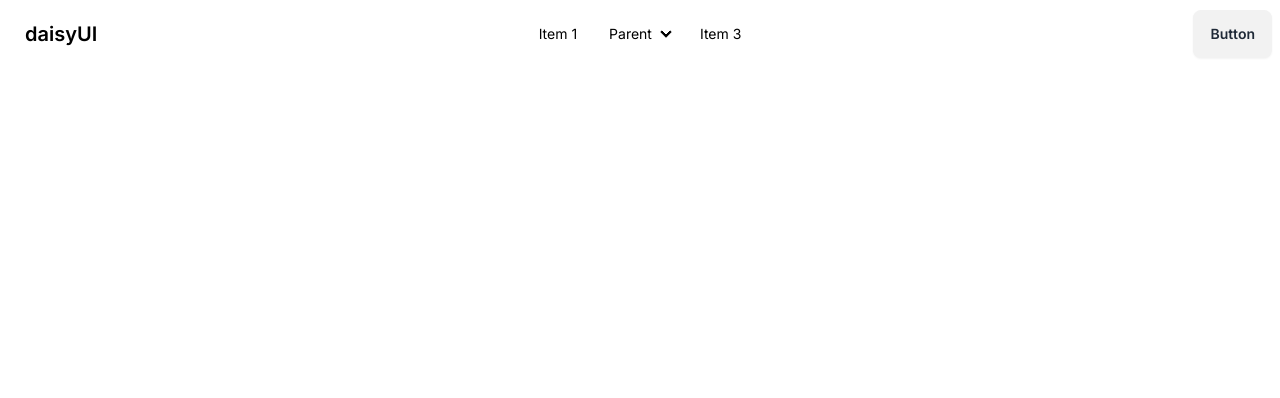
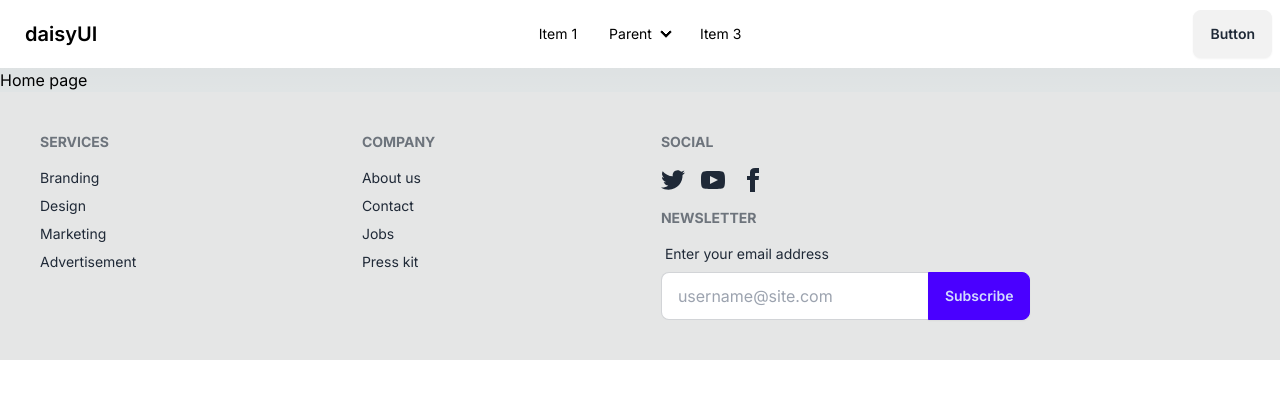
Before and after one commit to Mirza2018/next-level-services, a Next.js app: page / in a window 1280 px wide. Shown: the top 398 px of the page. Built offline with nearby package versions, Linux system fonts and the light colour scheme.

Commit message:
footer add

```diff
--- a/src/app/layout.js
+++ b/src/app/layout.js
@@ -1,6 +1,7 @@
 import { Inter } from "next/font/google";
 import "./globals.css";
 import Navber from "@/components/Shared/Navber";
+import Footer from "@/components/Shared/Footer";
 
 const inter = Inter({ subsets: ["latin"] });
 
@@ -17,7 +18,7 @@
 
         {children}
 
-
+        <Footer/>
 
         </body>
     </html>
--- a/src/app/page.js
+++ b/src/app/page.js
@@ -1,9 +1,10 @@
-import Image from "next/image";
+import Homepage from "@/components/Homepages/Homepage";
+
 
 export default function Home() {
   return (
     <main className="">
-
+<Homepage></Homepage>
     </main>
   );
 }
--- /dev/null
+++ b/src/components/Homepages/Homepage.jsx
@@ -0,0 +1,11 @@
+import React from 'react';
+
+const Homepage = () => {
+    return (
+        <div>
+            Home page
+        </div>
+    );
+};
+
+export default Homepage;
--- /dev/null
+++ b/src/components/Shared/Footer.jsx
@@ -0,0 +1,85 @@
+import React from 'react';
+
+const Footer = () => {
+    return (
+        <footer className="footer bg-base-300 text-base-content p-10">
+  <nav>
+    <h6 className="footer-title">Services</h6>
+    <a className="link link-hover">Branding</a>
+    <a className="link link-hover">Design</a>
+    <a className="link link-hover">Marketing</a>
+    <a className="link link-hover">Advertisement</a>
+  </nav>
+  <nav>
+    <h6 className="footer-title">Company</h6>
+    <a className="link link-hover">About us</a>
+    <a className="link link-hover">Contact</a>
+    <a className="link link-hover">Jobs</a>
+    <a className="link link-hover">Press kit</a>
+  </nav>
+  <nav>
+    <h6 className="footer-title">Social</h6>
+    <div className="grid grid-flow-col gap-4">
+      <a>
+        <svg
+          xmlns="http://www.w3.org/2000/svg"
+          width="24"
+          height="24"
+          viewBox="0 0 24 24"
+          className="fill-current">
+          <path
+            d="M24 4.557c-.883.392-1.832.656-2.828.775 1.017-.609 1.798-1.574 2.165-2.724-.951.564-2.005.974-3.127 1.195-.897-.957-2.178-1.555-3.594-1.555-3.179 0-5.515 2.966-4.797 6.045-4.091-.205-7.719-2.165-10.148-5.144-1.29 2.213-.669 5.108 1.523 6.574-.806-.026-1.566-.247-2.229-.616-.054 2.281 1.581 4.415 3.949 4.89-.693.188-1.452.232-2.224.084.626 1.956 2.444 3.379 4.6 3.419-2.07 1.623-4.678 2.348-7.29 2.04 2.179 1.397 4.768 2.212 7.548 2.212 9.142 0 14.307-7.721 13.995-14.646.962-.695 1.797-1.562 2.457-2.549z"></path>
+        </svg>
+      </a>
+      <a>
+        <svg
+          xmlns="http://www.w3.org/2000/svg"
+          width="24"
+          height="24"
+          viewBox="0 0 24 24"
+          className="fill-current">
+          <path
+            d="M19.615 3.184c-3.604-.246-11.631-.245-15.23 0-3.897.266-4.356 2.62-4.385 8.816.029 6.185.484 8.549 4.385 8.816 3.6.245 11.626.246 15.23 0 3.897-.266 4.356-2.62 4.385-8.816-.029-6.185-.484-8.549-4.385-8.816zm-10.615 12.816v-8l8 3.993-8 4.007z"></path>
+        </svg>
+      </a>
+      <a>
+        <svg
+          xmlns="http://www.w3.org/2000/svg"
+          width="24"
+          height="24"
+          viewBox="0 0 24 24"
+          className="fill-current">
+          <path
+            d="M9 8h-3v4h3v12h5v-12h3.642l.358-4h-4v-1.667c0-.955.192-1.333 1.115-1.333h2.885v-5h-3.808c-3.596 0-5.192 1.583-5.192 4.615v3.385z"></path>
+        </svg>
+      </a>
+    </div>
+
+<div>
+       <form>
+    <h6 className="footer-title mt-2">Newsletter</h6>
+    <fieldset className="form-control w-80">
+      <label className="label">
+        <span className="">Enter your email address</span>
+      </label>
+      <div className="join">
+        <input
+          type="text"
+          placeholder="username@site.com"
+          className="input input-bordered join-item"
+          required
+          />
+        <button className="btn btn-primary join-item">Subscribe</button>
+      </div>
+    </fieldset>
+  </form>
+</div>
+
+
+
+  </nav>
+</footer>
+    );
+};
+
+export default Footer;
```
